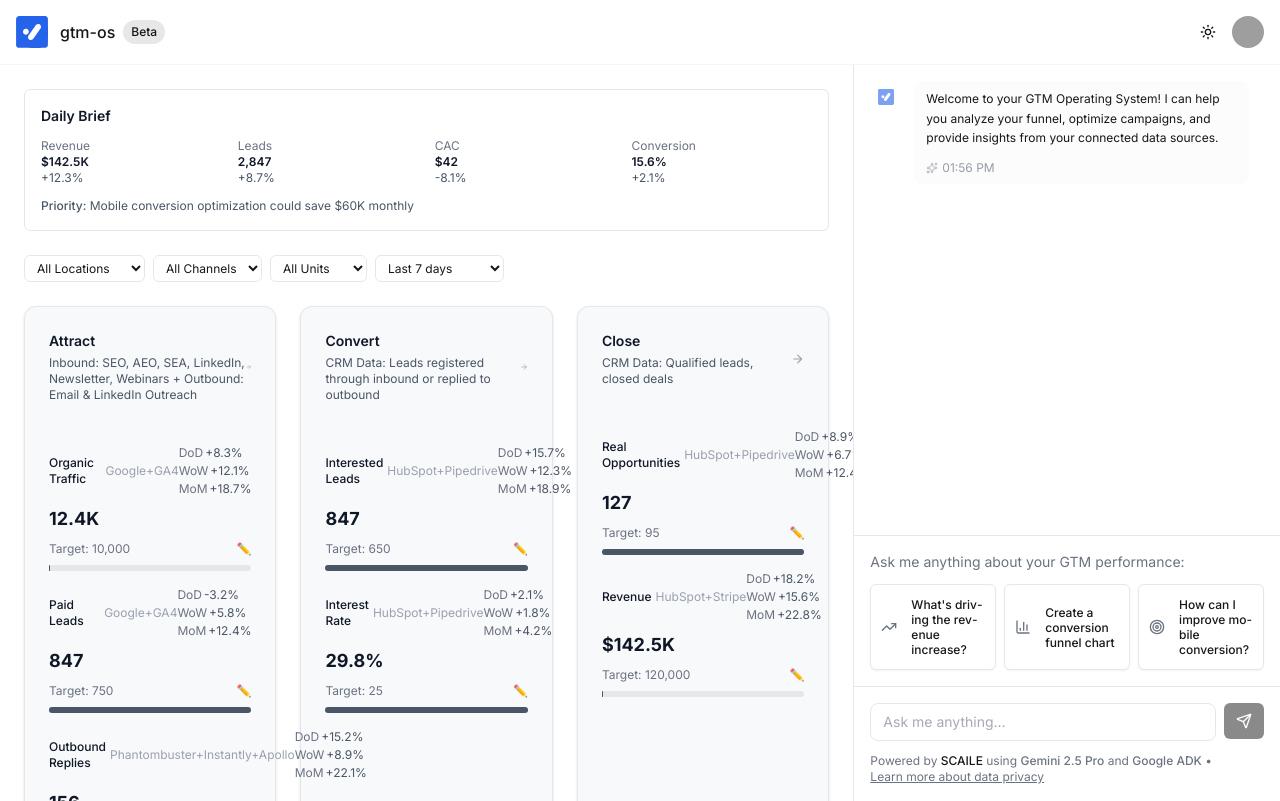
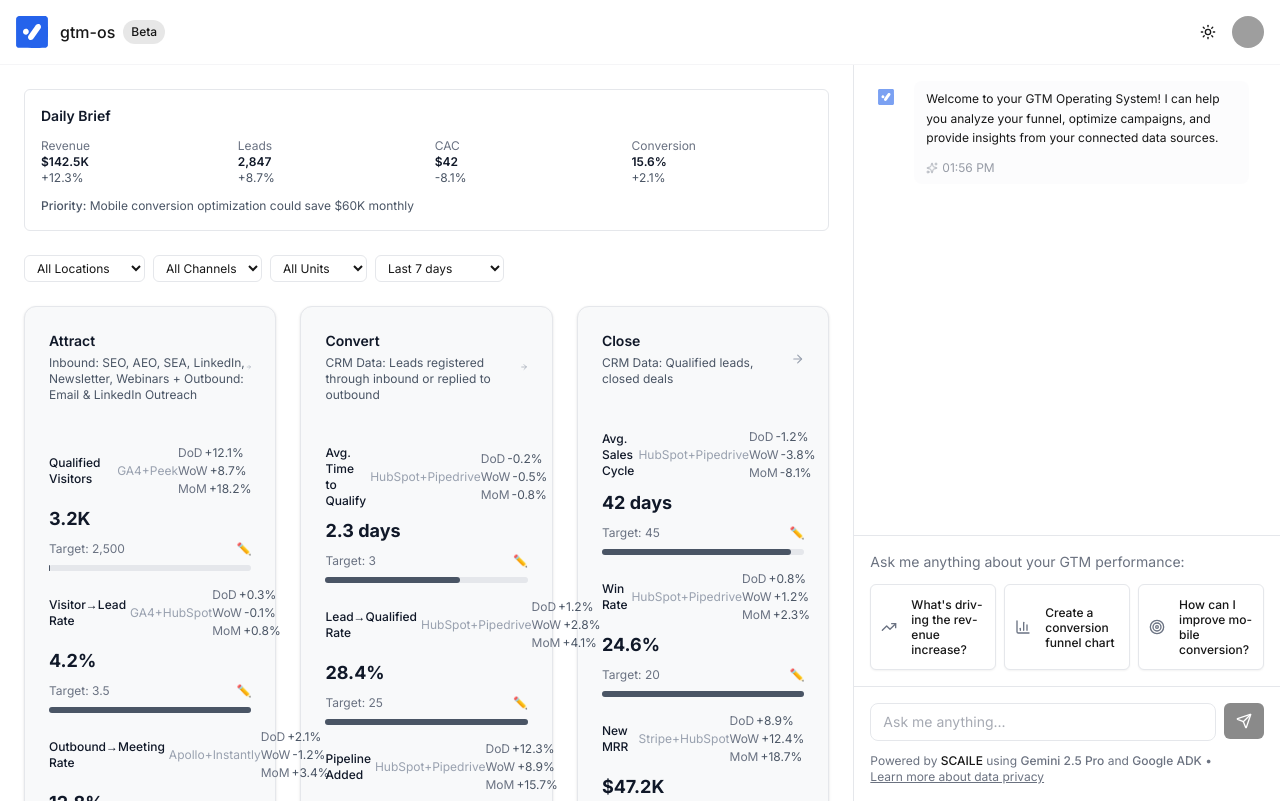
Before and after one commit to SCAILE-it/gtm-os, a Next.js app: page / in a window 1280 px wide. Built offline with nearby package versions, Linux system fonts and the light colour scheme; grey boxes are pictures that could not be loaded.

Commit message:
Rethought KPIs - focus on actionable metrics that drive decisions

```diff
--- a/src/components/dashboard/gtm-dashboard.tsx
+++ b/src/components/dashboard/gtm-dashboard.tsx
@@ -63,89 +63,93 @@ export function GTMDashboard() {
   const [selectedBusinessUnit, setSelectedBusinessUnit] = useState("All");
   const [selectedTimeframe, setSelectedTimeframe] = useState<"day" | "week" | "month">("day");
 
-  // Tool-Specific KPIs Based on Integrations
+  // Rethought GTM KPIs - What Actually Matters
   const funnelMetrics = {
     attract: {
-      // GSC + GA4 Metrics
-      organicTraffic: {
-        label: "Organic Traffic",
-        value: "12.4K",
-        change: { day: 8.3, week: 12.1, month: 18.7 },
-        benchmark: { target: 10000, status: "above" as const, editable: true },
-        dataSources: ["Google Search Console", "GA4"],
-        calculation: "Organic search sessions from GSC + GA4"
+      // What matters: Quality of traffic, not just volume
+      qualifiedVisitors: {
+        label: "Qualified Visitors",
+        value: "3.2K",
+        change: { day: 12.1, week: 8.7, month: 18.2 },
+        benchmark: { target: 2500, status: "above" as const, editable: true },
+        dataSources: ["GA4", "Peek"],
+        calculation: "Visitors matching ICP criteria + engagement signals"
       },
-      // Google Ads Metrics
-      paidLeads: {
-        label: "Paid Leads",
-        value: "847",
-        change: { day: -3.2, week: 5.8, month: 12.4 },
-        benchmark: { target: 750, status: "above" as const, editable: true },
-        dataSources: ["Google Ads", "GA4"],
-        calculation: "Conversions from Google Ads campaigns"
+      // What matters: Conversion efficiency, not just leads
+      conversionRate: {
+        label: "Visitor→Lead Rate",
+        value: "4.2%",
+        change: { day: 0.3, week: -0.1, month: 0.8 },
+        benchmark: { target: 3.5, status: "above" as const, editable: true },
+        dataSources: ["GA4", "HubSpot"],
+        calculation: "Form submissions / Qualified visitors * 100"
       },
-      // Phantombuster + Apollo Outbound
-      outboundReplies: {
-        label: "Outbound Replies",
-        value: "156",
-        change: { day: 15.2, week: 8.9, month: 22.1 },
-        benchmark: { target: 120, status: "above" as const, editable: true },
-        dataSources: ["Phantombuster", "Instantly", "Apollo"],
-        calculation: "Positive replies from outbound campaigns"
-      },
-      // Peek AI + Teamfluence
-      contentPerformance: {
-        label: "Content Reach",
-        value: "45.2K",
-        change: { day: 6.7, week: 14.3, month: 28.9 },
-        benchmark: { target: 35000, status: "above" as const, editable: true },
-        dataSources: ["Peek AI", "Teamfluence"],
-        calculation: "Total content impressions and engagement"
-      },
-      // Combined Cost Efficiency
-      costPerLead: {
-        label: "Blended CAC",
-        value: "$42",
-        change: { day: -8.1, week: -5.3, month: -12.1 },
-        benchmark: { target: 55, status: "above" as const, editable: true },
-        dataSources: ["Google Ads", "Phantombuster", "Apollo"],
-        calculation: "Total marketing spend / Total leads acquired"
+      // What matters: Outbound effectiveness
+      outboundConversion: {
+        label: "Outbound→Meeting Rate",
+        value: "12.8%",
+        change: { day: 2.1, week: -1.2, month: 3.4 },
+        benchmark: { target: 8, status: "above" as const, editable: true },
+        dataSources: ["Apollo", "Instantly"],
+        calculation: "Meetings booked / Outbound contacts * 100"
       }
     },
     convert: {
-      qualified: {
-        label: "Interested Leads",
-        value: "847",
-        change: { day: 15.7, week: 12.3, month: 18.9 },
-        benchmark: { target: 650, status: "above" as const, editable: true },
+      // What matters: Speed to qualification
+      timeToQualify: {
+        label: "Avg. Time to Qualify",
+        value: "2.3 days",
+        change: { day: -0.2, week: -0.5, month: -0.8 },
+        benchmark: { target: 3, status: "above" as const, editable: true },
         dataSources: ["HubSpot", "Pipedrive"],
-        calculation: "Leads with engagement score > 70 or replied to outreach"
+        calculation: "Time from lead creation to qualified status"
       },
-      rate: {
-        label: "Interest Rate",
-        value: "29.8%",
-        change: { day: 2.1, week: 1.8, month: 4.2 },
+      // What matters: Quality of leads moving forward
+      qualificationRate: {
+        label: "Lead→Qualified Rate",
+        value: "28.4%",
+        change: { day: 1.2, week: 2.8, month: 4.1 },
         benchmark: { target: 25, status: "above" as const, editable: true },
         dataSources: ["HubSpot", "Pipedrive"],
-        calculation: "Interested leads / Total leads * 100"
+        calculation: "Qualified leads / Total leads * 100"
+      },
+      // What matters: Pipeline velocity
+      pipelineValue: {
+        label: "Pipeline Added",
+        value: "$847K",
+        change: { day: 12.3, week: 8.9, month: 15.7 },
+        benchmark: { target: 650000, status: "above" as const, editable: true },
+        dataSources: ["HubSpot", "Pipedrive"],
+        calculation: "New opportunities value added to pipeline"
       }
     },
     close: {
-      opportunities: {
-        label: "Real Opportunities",
-        value: "127",
-        change: { day: 8.9, week: 6.7, month: 12.4 },
-        benchmark: { target: 95, status: "above" as const, editable: true },
+      // What matters: Deal velocity
+      salesCycle: {
+        label: "Avg. Sales Cycle",
+        value: "42 days",
+        change: { day: -1.2, week: -3.8, month: -8.1 },
+        benchmark: { target: 45, status: "above" as const, editable: true },
         dataSources: ["HubSpot", "Pipedrive"],
-        calculation: "Qualified leads with budget + authority + timeline"
+        calculation: "Days from opportunity to closed-won"
       },
-      revenue: {
-        label: "Revenue",
-        value: "$142.5K",
-        change: { day: 18.2, week: 15.6, month: 22.8 },
-        benchmark: { target: 120000, status: "above" as const, editable: true },
-        dataSources: ["HubSpot", "Stripe"],
-        calculation: "Closed deals * Average deal value"
+      // What matters: Win rate efficiency
+      winRate: {
+        label: "Win Rate",
+        value: "24.6%",
+        change: { day: 0.8, week: 1.2, month: 2.3 },
+        benchmark: { target: 20, status: "above" as const, editable: true },
+        dataSources: ["HubSpot", "Pipedrive"],
+        calculation: "Closed-won / Total opportunities * 100"
+      },
+      // What matters: Revenue predictability
+      monthlyRecurring: {
+        label: "New MRR",
+        value: "$47.2K",
+        change: { day: 8.9, week: 12.4, month: 18.7 },
+        benchmark: { target: 40000, status: "above" as const, editable: true },
+        dataSources: ["Stripe", "HubSpot"],
+        calculation: "New monthly recurring revenue from closed deals"
       }
     }
   };
```
